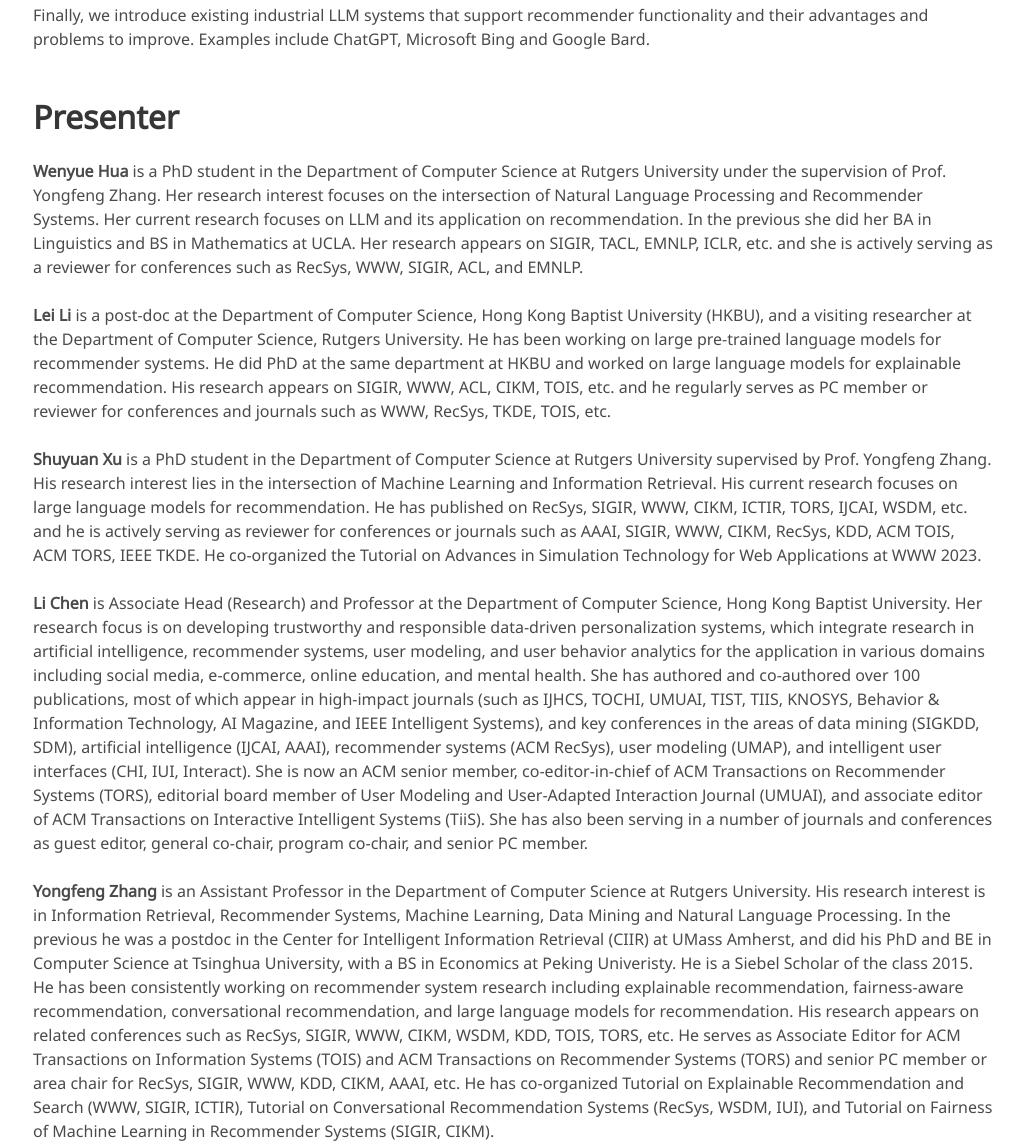
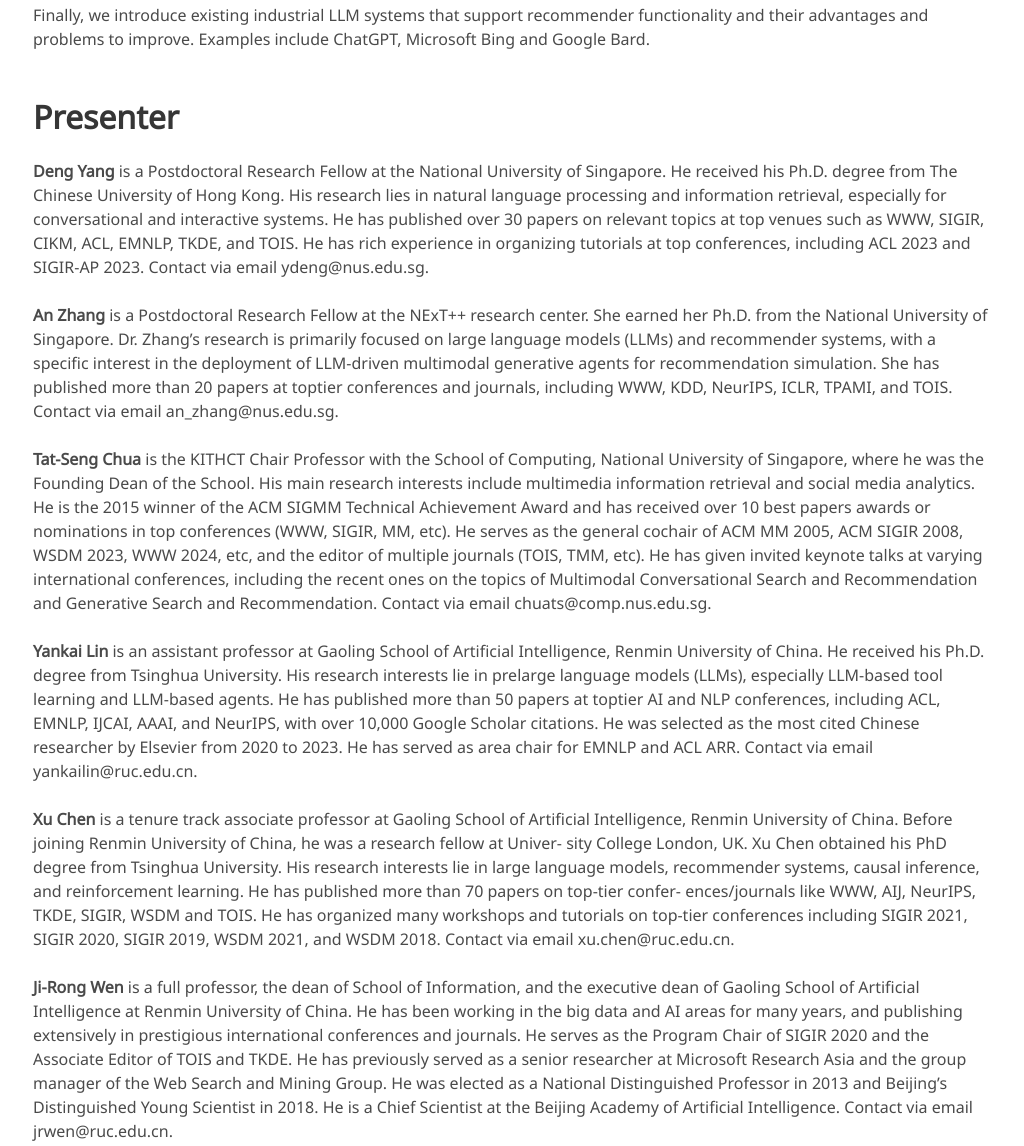
Before and after one commit to sigirusertutorial/sigirusertutorial.github.io, a plain HTML site: page index.html in a window 1280 px wide. Shown: the part 2513-3659 px from the top of the page, without its empty margins (127-1151 px from the left). Drawn offline with nearby package versions, Linux system fonts and the light colour scheme; some icons are missing; a web font is replaced by a local one.

Commit message:
Update index.html

```diff
--- a/index.html
+++ b/index.html
@@ -143,7 +143,7 @@
 
     <div class="columns is-centered">
       <div class="column is-full-width">
-        <h2 class="title is-3">Schedule [<a href="https://www.yongfeng.me/attach/LLM4RecSys.pdf"><b>Slides</b></a>]</h2>
+        <h2 class="title is-3">Schedule [<a href="https://dengyang17.github.io/files/WWW2024_Agent_Tutorial.pdf"><b>Paper</b></a>]</h2>
         <p>
           Our tutorial was held on September 19 (all the times are based on SST = Singapore standard time).
         </p>
@@ -235,16 +235,18 @@
       <h3 class="title is-3">Presenter</h3>
 
         <ul>
-          <p><b>Wenyue Hua</b> is a PhD student in the Department of Computer Science at Rutgers University under the supervision of Prof. Yongfeng Zhang. Her research interest focuses on the intersection of Natural Language Processing and Recommender Systems. Her current research focuses on LLM and its application on recommendation. In the previous she did her BA in Linguistics and BS in Mathematics at UCLA. Her research appears on SIGIR, TACL, EMNLP, ICLR, etc. and she is actively serving as a reviewer for conferences such as RecSys, WWW, SIGIR, ACL, and EMNLP.</p>
+          <p><b>Deng Yang</b> is a Postdoctoral Research Fellow at the National University of Singapore. He received his Ph.D. degree from The Chinese University of Hong Kong. His research lies in natural language processing and information retrieval, especially for conversational and interactive systems. He has published over 30 papers on relevant topics at top venues such as WWW, SIGIR, CIKM, ACL, EMNLP, TKDE, and TOIS. He has rich experience in organizing tutorials at top conferences, including ACL 2023 and SIGIR-AP 2023. Contact via email ydeng@nus.edu.sg.</p>
           <br />
-          <p><b>Lei Li</b> is a post-doc at the Department of Computer Science, Hong Kong Baptist University (HKBU), and a visiting researcher at the Department of Computer Science, Rutgers University. He has been working on large pre-trained language models for recommender systems. He did PhD at the same department at HKBU and worked on large language models for explainable recommendation. His research appears on SIGIR, WWW, ACL, CIKM, TOIS, etc. and he regularly serves as PC member or reviewer for conferences and journals such as WWW, RecSys, TKDE, TOIS, etc.</p>
+          <p><b>An Zhang</b> is a Postdoctoral Research Fellow at the NExT++ research center. She earned her Ph.D. from the National University of Singapore. Dr. Zhang’s research is primarily focused on large language models (LLMs) and recommender systems, with a specific interest in the deployment of LLM-driven multimodal generative agents for recommendation simulation. She has published more than 20 papers at toptier conferences and journals, including WWW, KDD, NeurIPS, ICLR, TPAMI, and TOIS. Contact via email an_zhang@nus.edu.sg.</p>
           <br />
-          <p><b>Shuyuan Xu</b> is a PhD student in the Department of Computer Science at Rutgers University supervised by Prof. Yongfeng Zhang. His research interest lies in the intersection of Machine Learning and Information Retrieval. His current research focuses on large language models for recommendation. He has published on RecSys, SIGIR, WWW, CIKM, ICTIR, TORS, IJCAI, WSDM, etc. and he is actively serving as reviewer for conferences or journals such as AAAI, SIGIR, WWW, CIKM, RecSys, KDD, ACM TOIS, ACM TORS, IEEE TKDE. He co-organized the Tutorial on Advances in Simulation Technology for Web Applications at WWW 2023.</p>
+          <p><b>Tat-Seng Chua</b> is the KITHCT Chair Professor with the School of Computing, National University of Singapore, where he was the Founding Dean of the School. His main research interests include multimedia information retrieval and social media analytics. He is the 2015 winner of the ACM SIGMM Technical Achievement Award and has received over 10 best papers awards or nominations in top conferences (WWW, SIGIR, MM, etc). He serves as the general cochair of ACM MM 2005, ACM SIGIR 2008, WSDM 2023, WWW 2024, etc, and the editor of multiple journals (TOIS, TMM, etc). He has given invited keynote talks at varying international conferences, including the recent ones on the topics of Multimodal Conversational Search and Recommendation and Generative Search and Recommendation. Contact via email chuats@comp.nus.edu.sg.</p>
           <br />
-          <p><b>Li Chen</b> is Associate Head (Research) and Professor at the Department of Computer Science, Hong Kong Baptist University. Her research focus is on developing trustworthy and responsible data-driven personalization systems, which integrate research in artificial intelligence, recommender systems, user modeling, and user behavior analytics for the application in various domains including social media, e-commerce, online education, and mental health. She has authored and co-authored over 100 publications, most of which appear in high-impact journals (such as IJHCS, TOCHI, UMUAI, TIST, TIIS, KNOSYS, Behavior & Information Technology, AI Magazine, and IEEE Intelligent Systems), and key conferences in the areas of data mining (SIGKDD, SDM), artificial intelligence (IJCAI, AAAI), recommender systems (ACM RecSys), user modeling (UMAP), and intelligent user interfaces (CHI, IUI, Interact). She is now an ACM senior member, co-editor-in-chief of ACM Transactions on Recommender Systems (TORS), editorial board member of User Modeling and User-Adapted Interaction Journal (UMUAI), and associate editor of ACM Transactions on Interactive Intelligent Systems (TiiS). She has also been serving in a number of journals and conferences as guest editor, general co-chair, program co-chair, and senior PC member.</p>
+          <p><b>Yankai Lin</b> is an assistant professor at Gaoling School of Artificial Intelligence, Renmin University of China. He received his Ph.D. degree from Tsinghua University. His research interests lie in prelarge language models (LLMs), especially LLM-based tool learning and LLM-based agents. He has published more than 50 papers at toptier AI and NLP conferences, including ACL, EMNLP, IJCAI, AAAI, and NeurIPS, with over 10,000 Google Scholar citations. He was selected as the most cited Chinese researcher by Elsevier from 2020 to 2023. He has served as area chair for EMNLP and ACL ARR. Contact via email yankailin@ruc.edu.cn. </p>
           <br />
-          <p><b>Yongfeng Zhang</b> is an Assistant Professor in the Department of Computer Science at Rutgers University. His research interest is in Information Retrieval, Recommender Systems, Machine Learning, Data Mining and Natural Language Processing. In the previous he was a postdoc in the Center for Intelligent Information Retrieval (CIIR) at UMass Amherst, and did his PhD and BE in Computer Science at Tsinghua University, with a BS in Economics at Peking Univeristy. He is a Siebel Scholar of the class 2015. He has been consistently working on recommender system research including explainable recommendation, fairness-aware recommendation, conversational recommendation, and large language models for recommendation. His research appears on related conferences such as RecSys, SIGIR, WWW, CIKM, WSDM, KDD, TOIS, TORS, etc. He serves as Associate Editor for ACM Transactions on Information Systems (TOIS) and ACM Transactions on Recommender Systems (TORS) and senior PC member or area chair for RecSys, SIGIR, WWW, KDD, CIKM, AAAI, etc. He has co-organized Tutorial on Explainable Recommendation and Search (WWW, SIGIR, ICTIR), Tutorial on Conversational Recommendation Systems (RecSys, WSDM, IUI), and Tutorial on Fairness of Machine Learning in Recommender Systems (SIGIR, CIKM).</p>
-
+          <p><b>Xu Chen</b> is a tenure track associate professor at Gaoling School of Artificial Intelligence, Renmin University of China. Before joining Renmin University of China, he was a research fellow at Univer- sity College London, UK. Xu Chen obtained his PhD degree from Tsinghua University. His research interests lie in large language models, recommender systems, causal inference, and reinforcement learning. He has published more than 70 papers on top-tier confer- ences/journals like WWW, AIJ, NeurIPS, TKDE, SIGIR, WSDM and TOIS. He has organized many workshops and tutorials on top-tier conferences including SIGIR 2021, SIGIR 2020, SIGIR 2019, WSDM 2021, and WSDM 2018. Contact via email xu.chen@ruc.edu.cn.</p>
+          <br />
+          <p><b>Ji-Rong Wen</b> is a full professor, the dean of School of Information, and the executive dean of Gaoling School of Artificial Intelligence at Renmin University of China. He has been working in the big data and AI areas for many years, and publishing extensively in prestigious international conferences and journals. He serves as the Program Chair of SIGIR 2020 and the Associate Editor of TOIS and TKDE. He has previously served as a senior researcher at Microsoft Research Asia and the group manager of the Web Search and Mining Group. He was elected as a National Distinguished Professor in 2013 and Beijing’s Distinguished Young Scientist in 2018. He is a Chief Scientist at the Beijing Academy of Artificial Intelligence. Contact via email jrwen@ruc.edu.cn.</p>
+          <br />
         </ul>
 
       </div>
```
